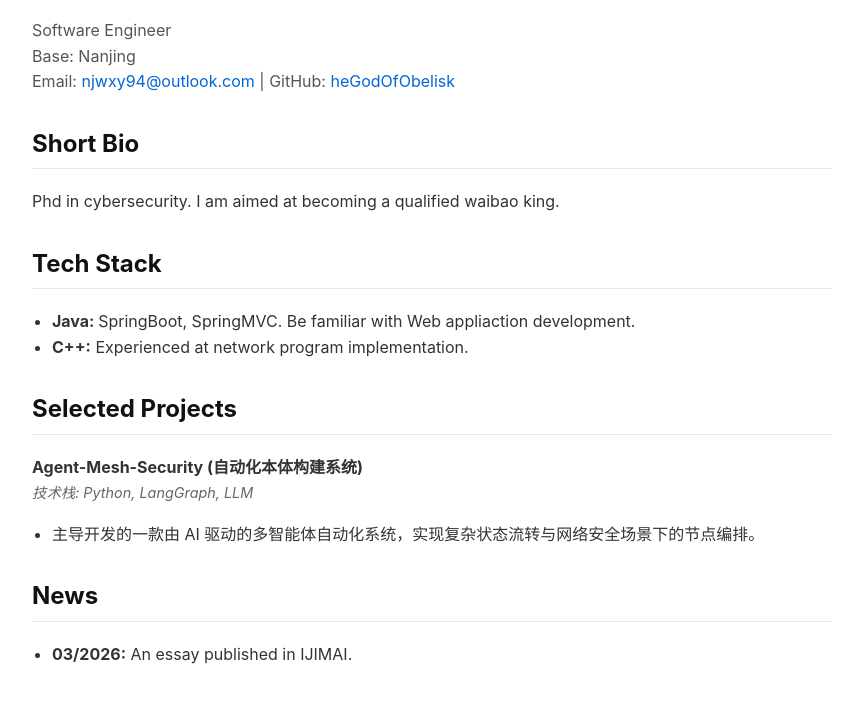
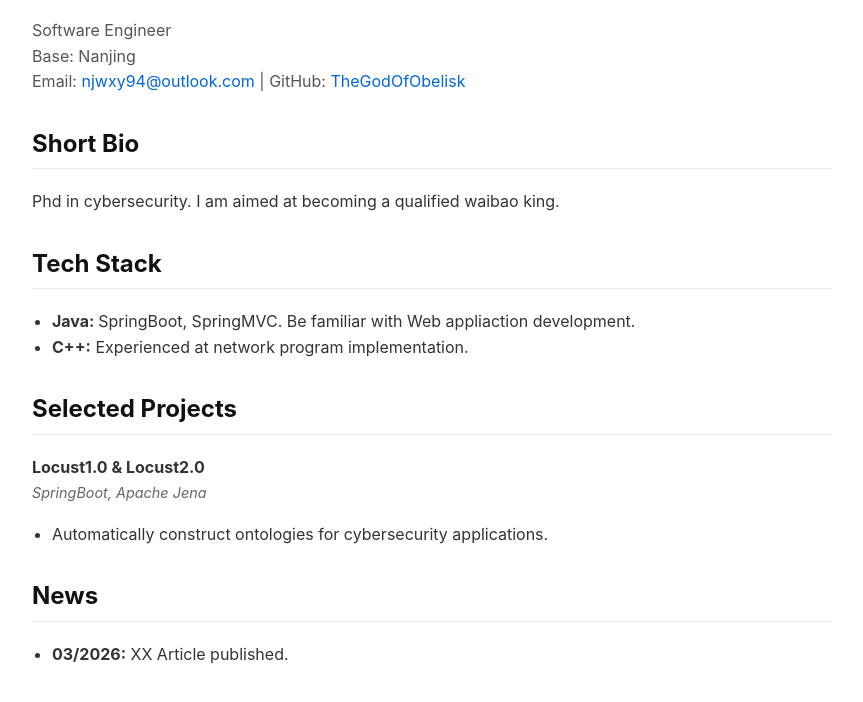
Before and after one commit to TheGodOfObelisk/TheGodOfObelisk.github.io, a plain HTML site: page index.html in a window 1280 px wide. Shown: the part 128-830 px from the top of the page, without its empty margins (208-1071 px from the left). Drawn offline with Linux system fonts and the light colour scheme.

Commit message:
Update GitHub link and project details in index.html

```diff
--- a/index.html
+++ b/index.html
@@ -33,7 +33,7 @@
             Software Engineer<br>
             Base: Nanjing<br>
             Email: <a href="mailto:your.email@example.com">njwxy94@outlook.com</a> |
-            GitHub: <a href="https://github.com/TheGodOfObelisk">heGodOfObelisk</a>
+            GitHub: <a href="https://github.com/TheGodOfObelisk">TheGodOfObelisk</a>
         </div>
     </header>
 
@@ -55,10 +55,10 @@
         <h2>Selected Projects</h2>
 
         <div class="project-item">
-            <span class="project-title">Agent-Mesh-Security (自动化本体构建系统)</span><br>
-            <span class="tech-stack">技术栈: Python, LangGraph, LLM</span>
+            <span class="project-title">Locust1.0 & Locust2.0</span><br>
+            <span class="tech-stack">SpringBoot, Apache Jena</span>
             <ul>
-                <li>主导开发的一款由 AI 驱动的多智能体自动化系统，实现复杂状态流转与网络安全场景下的节点编排。</li>
+                <li>Automatically construct ontologies for cybersecurity applications.</li>
             </ul>
         </div>
     </section>
@@ -66,7 +66,7 @@
     <section>
         <h2>News</h2>
         <ul>
-            <li><strong>03/2026:</strong> An essay published in IJIMAI.</li>
+            <li><strong>03/2026:</strong> XX Article published.</li>
         </ul>
     </section>
 
```
